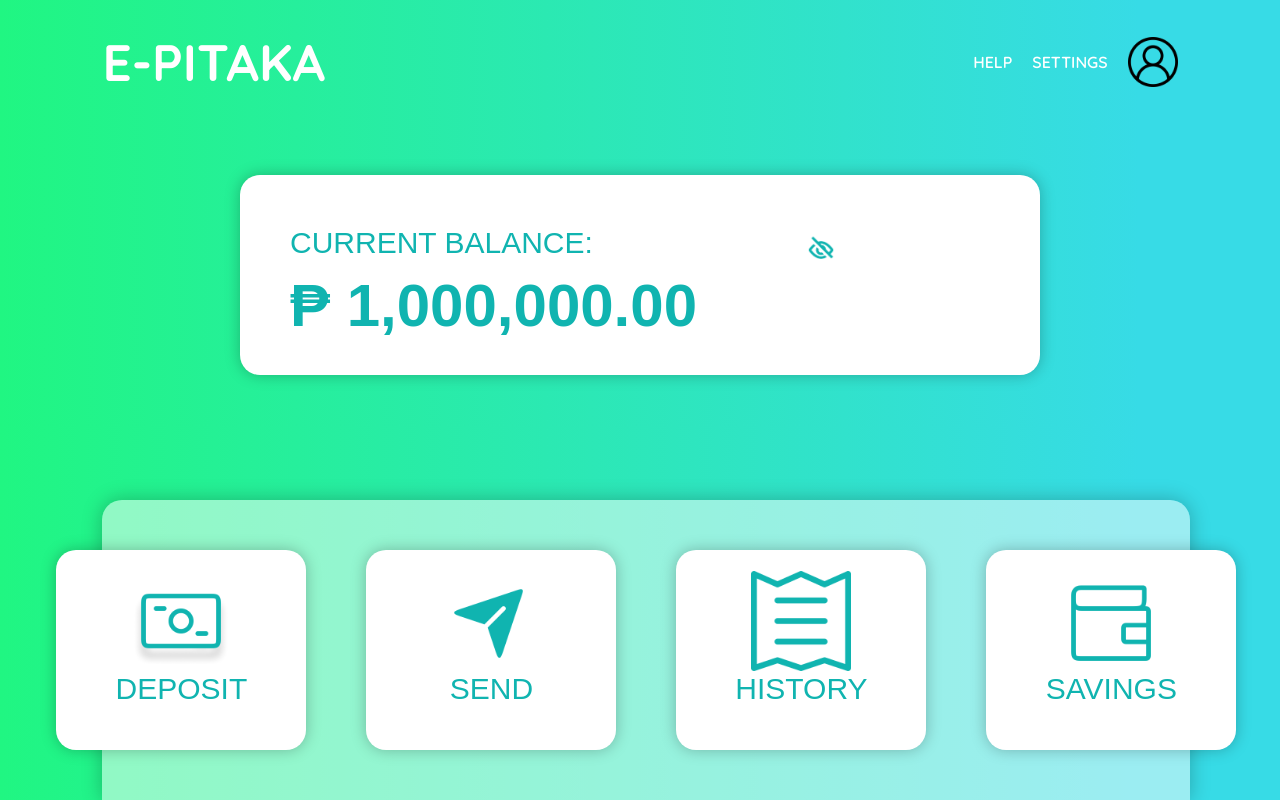
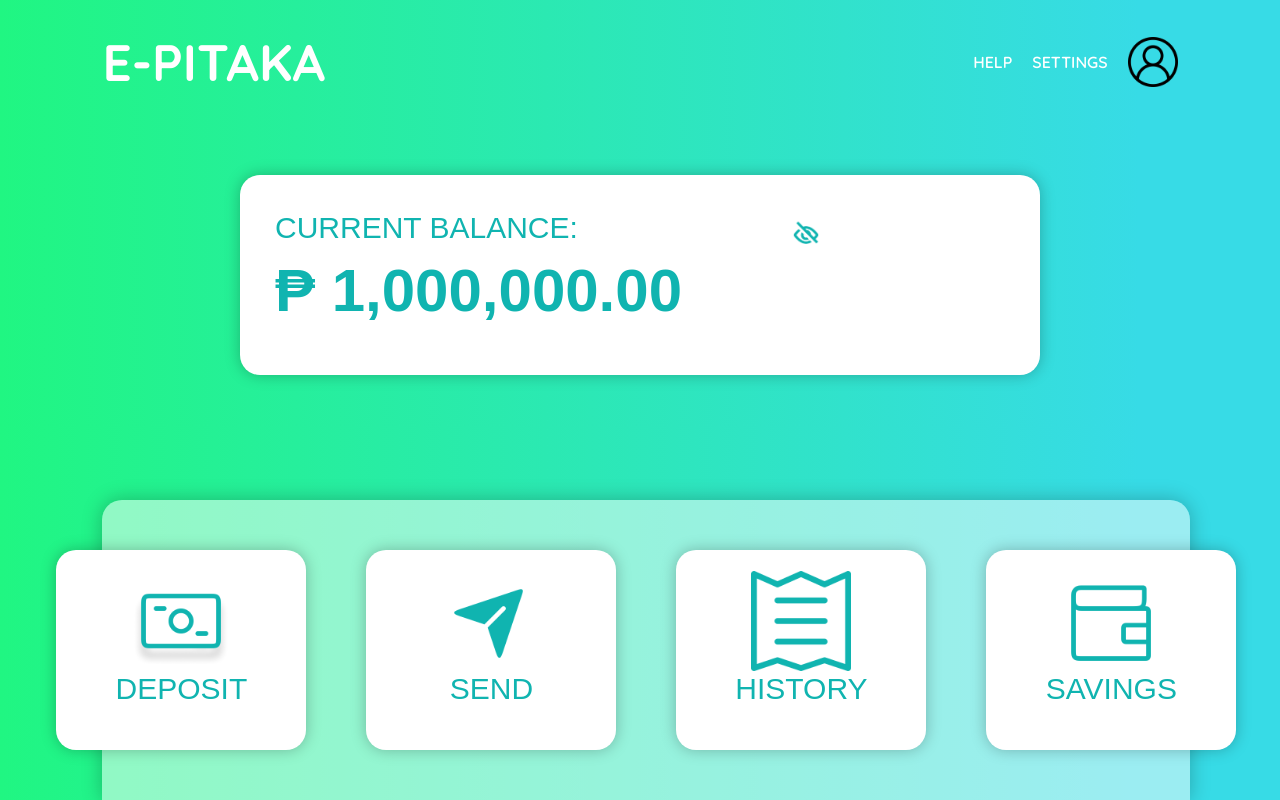
Before and after one commit to NotRelix/e-pitaka, a React (Vite) app: page /e-pitaka/home in a window 1280 px wide. Built offline with nearby package versions, Linux system fonts and the light colour scheme; a web font is replaced by a local one.

Commit message:
fix: current box positioning

```diff
--- a/src/styles/Home.css
+++ b/src/styles/Home.css
@@ -22,7 +22,7 @@
     background-color: white;
     box-shadow: 0 0 15px rgba(0, 0, 0, 0.25);
     border-radius: 20px;
-    padding: 50px;
+    padding: 35px;
     /* margin-top: 100px; */
   }
 
```
Also changed, not shown: src/pages/Home.jsx (line endings or trailing spaces).
